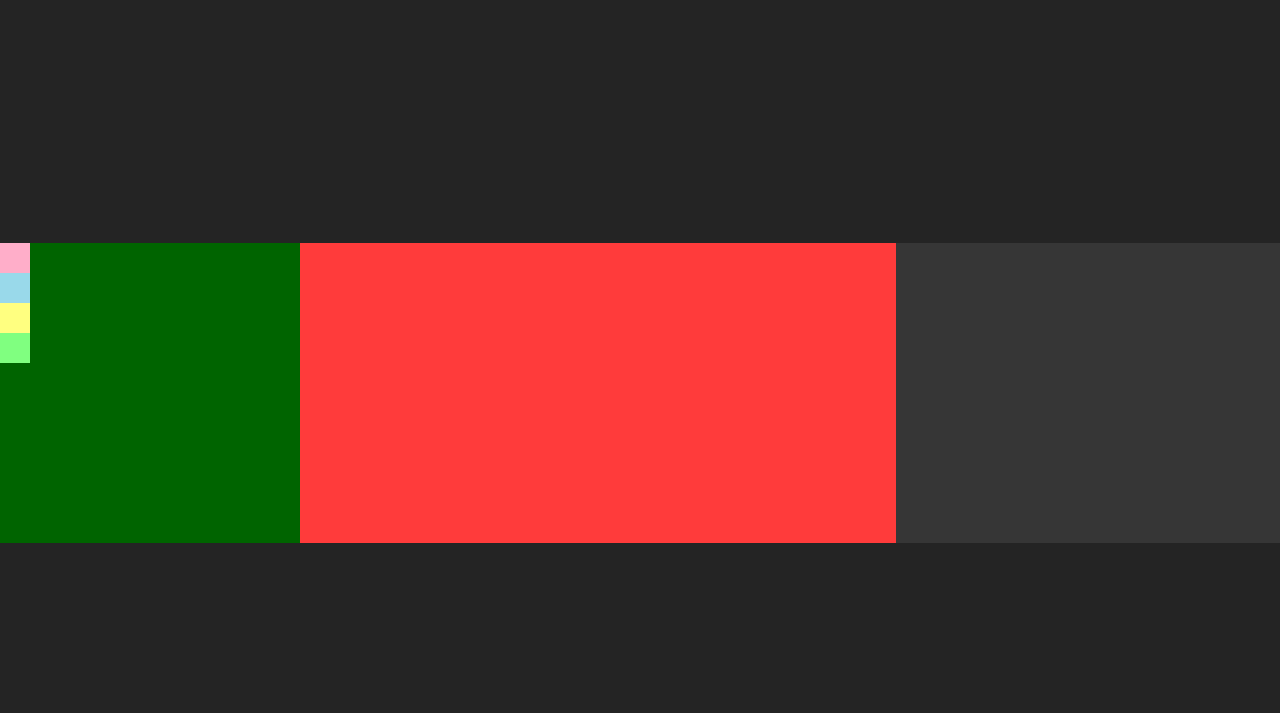
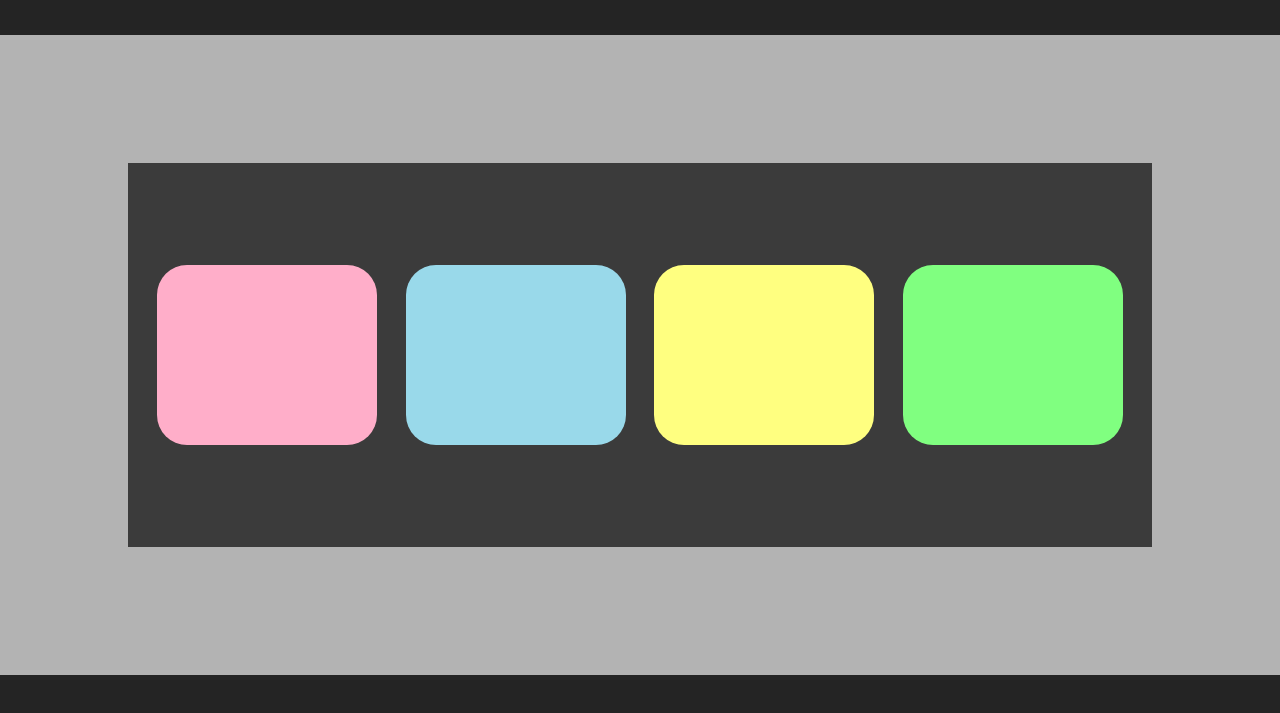
Before and after one commit to Camziee/simon-game.github.io, a website: page index.html in a window 1280 px wide. Shown: the part 65-778 px from the top of the page. Drawn offline with Linux system fonts and the light colour scheme.

Commit message:
Changing Layout 1

```diff
--- a/index.html
+++ b/index.html
@@ -11,26 +11,25 @@
 <body class="body-wrapper">
 
     <header class="bar-header">
-        <p class="bar-header_title">Simon Game</p>
+        <p class="bar-header__title">Simon Game</p>
     </header>
 
     <main class="main-wrapper">
         <div class="game-wrapper">
             <div class="button-wrapper">
-                <div class="game_button game_button-pink"></div>
-                <div class="game_button game_button-blue"></div>
-                <div class="game_button game_button-yellow"></div>
-                <div class="game_button game_button-green"></div>
+                <div class="game-button game-button_pink"></div>
+                <div class="game-button game-button_blue"></div>
+                <div class="game-button game-button_yellow"></div>
+                <div class="game-button game-button_green"></div>
             </div>
         </div>
 
-        <div class="ranking">
-        </div>
     </main>
 
     <footer class="bar-footer">
     </footer>
 
+    <script src="./dist/index.js"></script>
 </body>
 
 </html>
--- /dev/null
+++ b/src/index.ts
@@ -0,0 +1,7 @@
+class teste {
+    constructor() {
+        console.log("Yup, this code is working, girl.");
+    }
+}
+
+new teste();
--- a/style.css
+++ b/style.css
@@ -2,6 +2,10 @@
 body, html {
     width: 100%;
     height: 100%;
+}
+
+* {
+    box-sizing: border-box;
 }
 
 /* Body Wrapper */
@@ -14,11 +18,11 @@ body, html {
 
 /* Header */
 .bar-header {
-    height: 400px; /*position*/
+    flex-basis: 100px; /*position*/
 
     background-color: rgb(36, 36, 36); /*style*/
 }
-.bar-header_title {
+.bar-header__title {
     text-align: center; /* position */
     margin-top: 10px;
     transform: translateY(50%);
@@ -27,6 +31,7 @@ body, html {
     font-family: 'Trebuchet MS', 'Lucida Sans Unicode', 'Lucida Grande', 'Lucida Sans', Arial, sans-serif;
     color: white;
 }
+
 
 
 /* Main */
@@ -40,56 +45,55 @@ body, html {
 
 
 
-
-
 /* Game Wraper */
 .game-wrapper {
+    display: flex;
+    flex-direction: row;
+    justify-content: center;
+    align-items: center;
     flex: 1; /* position */
 
-    background-color: rgb(255, 59, 59); /*style*/
+    background-color: rgb(179, 179, 179); /*style*/
 }
+
 /* Button Wrapper */
 .button-wrapper {
-    width: 300px;
-    height: 300px;
+    display: flex;
+    flex-direction: row;
+    justify-content: space-evenly;
+    align-items: center;
+    width: 80%;
+    height: 60%;
 
-    background-color: darkgreen;
+    background-color: rgb(59, 59, 59);
 }
+
 /* Game Buttons */
-.game_button {
-    width: 30px; /* position */
-    height: 30px;
+.game-button {
+    width: 220px; /* position */
+    height: 180px;
+    border-radius: 30px;
+    cursor: pointer;
 }
-.game_button-pink {
+.game-button_pink {
     background-color: rgb(255, 174, 201); /*style*/
 }
-.game_button-blue {
+.game-button_blue {
     background-color: rgb(153, 217, 234); /*style*/
 }
-.game_button-yellow {
+.game-button_yellow {
     background-color: rgb(255, 255, 128); /*style*/
 }
-.game_button-green {
+.game-button_green {
     background-color: rgb(128, 255, 128);
 }
 
 
 
 
-/* Div Ranking */
-.ranking {
-    width: 30%; /*position*/
-
-    background-color: rgb(54, 54, 54); /*style*/
-}
-
-
-
-
-
 /* Footer */
 .bar-footer {
-    height: 250px; /*position*/
+    flex-basis: 60px; /*position*/
 
     background-color: rgb(36, 36, 36); /*style*/
 }
```
Also changed, not shown: package.json (added, +23 -0 lines), dist/index.js (added), 2 other files.
